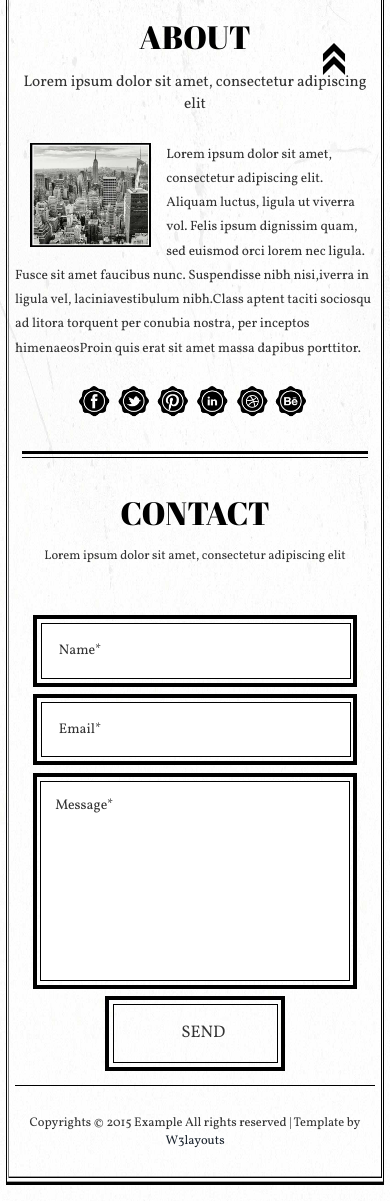
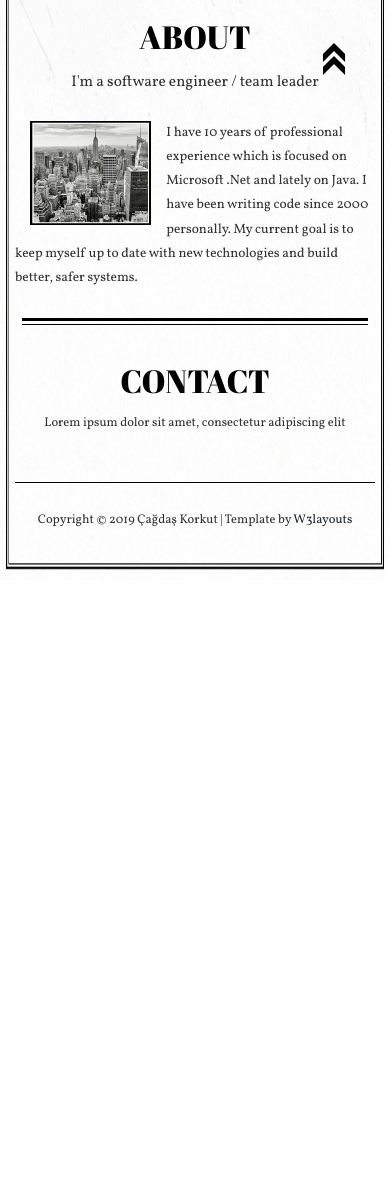
Before and after one commit to chakian/personal-site, a plain HTML site: page src/index.html in a window 390 px wide. Shown: the part 744-1945 px from the top of the page. After the commit the page ends 1324 px from the top, so only its background shows below. Drawn offline with Linux system fonts and the light colour scheme.

Commit message:
deleted unused resources

```diff
--- a/src/css/style.css
+++ b/src/css/style.css
@@ -641,7 +641,7 @@ input[type="submit"]:hover {
 	-o-transition:0.5s all;
 	-ms-transition:0.5s all;
 }
-.conatct-form {
+.contact-form {
   margin-bottom: 5em;
 }
 .copyrights {
@@ -652,7 +652,7 @@ input[type="submit"]:hover {
   margin-bottom: 0;
   font-size: 1.2em;
 }
-/*--/conatct--*/
+/*--/contact--*/
 #toTop {
   display: none;
   text-decoration: none;
@@ -1204,7 +1204,7 @@ input[type="submit"]:hover {
 	  margin-bottom: 4em;
 	  font-size: 0.9em;
 	}
-	.conatct-form {
+	.contact-form {
 	  margin-bottom: 1em;
 	}
 	textarea {
--- a/src/index.html
+++ b/src/index.html
@@ -94,7 +94,8 @@ License URL: http://creativecommons.org/licenses/by/3.0/
 				<div id="portfoliolist">
 					<div class="portfolio" style="display: inline-block; opacity: 1;">
 						<div class="portfolio-wrapper">
-							<a href="images/work/expense-tracker.PNG" class="b-link-stripe b-animate-go swipebox" title="Expense Tracker">
+							<a href="images/work/expense-tracker.PNG" class="b-link-stripe b-animate-go swipebox"
+								title="Expense Tracker">
 								<img src="images/work/expense-tracker_sm.PNG" />
 								<div class="b-wrapper">
 									<h2 class="b-animate b-from-left b-delay03 ">Expense Tracker<img
@@ -125,26 +126,16 @@ License URL: http://creativecommons.org/licenses/by/3.0/
 			<h3><span class="left-icon"> </span>ABOUT<span class="right-icon"> </span>
 				<div class="clearfix"> </div>
 			</h3>
-			<p>Lorem ipsum dolor sit amet, consectetur adipiscing elit</p>
+			<p>I'm a software engineer / team leader</p>
 			<div class="about-info">
 				<div class="col-md-6 about-left">
 					<img src="images/about.jpg" class="img-responsive" alt="" />
 				</div>
 				<div class="col-md-6 about-right">
-					<p>Lorem ipsum dolor sit amet, consectetur adipiscing elit. Aliquam luctus, ligula ut viverra vol.
-						Felis ipsum dignissim quam, sed euismod orci lorem nec ligula. Fusce sit amet faucibus nunc.
-						Suspendisse nibh nisi,iverra in ligula vel, laciniavestibulum nibh.Class
-						aptent taciti sociosqu ad litora torquent per conubia nostra,
-						per inceptos himenaeosProin quis erat sit amet
-						massa dapibus porttitor.</p>
-					<div class="about-icons">
-						<a href="#"><span class="fb"> </span></a>
-						<a href="#"><span class="tw"> </span></a>
-						<a href="#"><span class="pin"> </span></a>
-						<a href="#"><span class="likdin"> </span></a>
-						<a href="#"><span class="dribble"> </span></a>
-						<a href="#"><span class="be"> </span></a>
-					</div>
+					<p>I have 10 years of professional experience which is focused on Microsoft .Net and lately on Java.
+						I have been writing code since 2000 personally.
+						My current goal is to keep myself up to date with new technologies and build better, safer
+						systems.</p>
 				</div>
 				<div class="clearfix"> </div>
 			</div>
@@ -160,7 +151,7 @@ License URL: http://creativecommons.org/licenses/by/3.0/
 				<div class="clearfix"> </div>
 			</h3>
 			<p>Lorem ipsum dolor sit amet, consectetur adipiscing elit</p>
-			<div class="conatct-form">
+			<!--div class="contact-form">
 				<ul class="form">
 					<li>
 						<input type="text" class="text" value="Name*" onfocus="this.value = '';"
@@ -178,34 +169,17 @@ License URL: http://creativecommons.org/licenses/by/3.0/
 						<input type="submit" value="SEND">
 					</div>
 				</ul>
+			</div-->
+			<div class="copyrights">
+				<p>
+					Copyright &copy; 2019 Çağdaş Korkut | Template by <a href="http://w3layouts.com/">W3layouts</a>
+				</p>
 			</div>
-			<div class="copyrights">
-				<p>Copyrights &copy; 2015 Example All rights reserved | Template by <a
-						href="http://w3layouts.com/">W3layouts</a></p>
-			</div>
-			<script type="text/javascript">
-				$(document).ready(function () {
-					/*
-					var defaults = {
-							containerID: 'toTop', // fading element id
-						containerHoverID: 'toTopHover', // fading element hover id
-						scrollSpeed: 1200,
-						easingType: 'linear'
-						};
-					*/
-
-					$().UItoTop({ easingType: 'easeOutQuart' });
-
-				});
-			</script>
 			<a href="#home" id="toTop" class="scroll" style="display: block;"> <span id="toTopHover"
 					style="opacity: 1;"> </span></a>
 		</div>
 	</div>
 	<!--/contact-->
-	<!--copy-rights-->
-
-	<!--copy-rights-->
 </body>
 
 </html>
```
Also changed, not shown: src/images/p1.jpg (deleted), src/images/p2.jpg (deleted), src/images/p3.jpg (deleted), src/images/p4.jpg (deleted), src/images/p5.jpg (deleted), src/images/p6.jpg (deleted), src/images/p7.jpg (deleted), src/images/p8.jpg (deleted).
